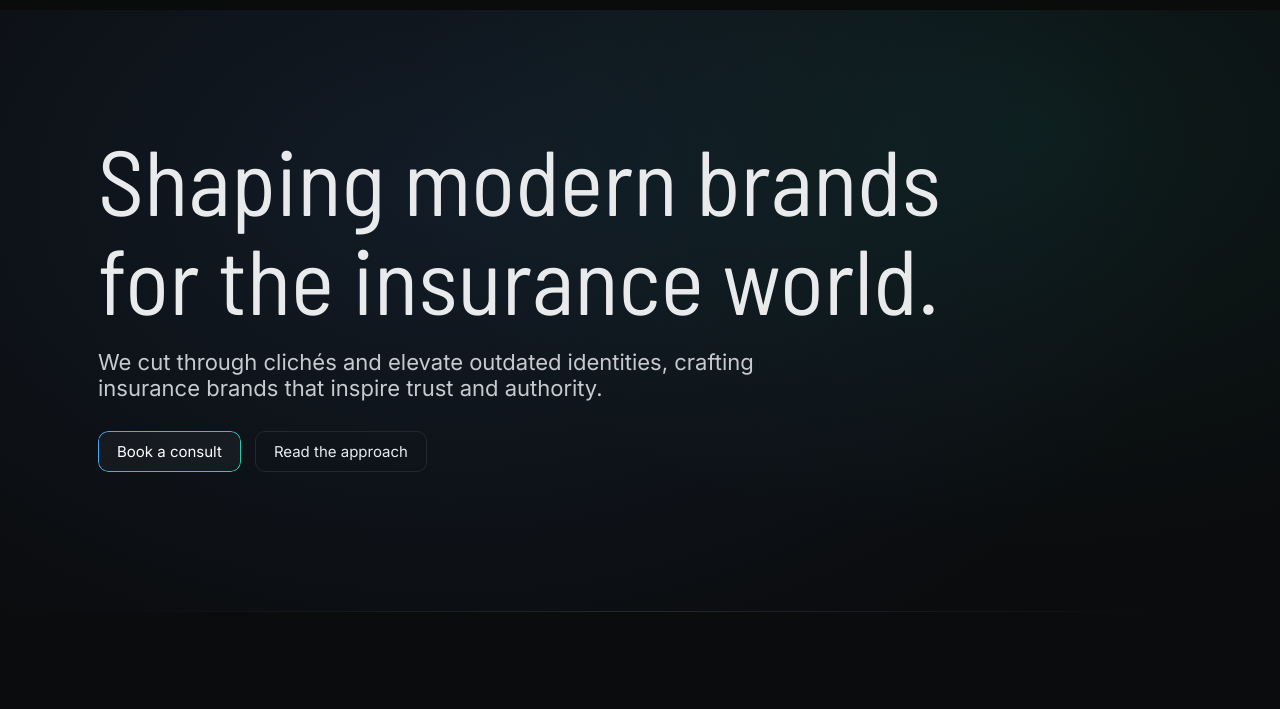
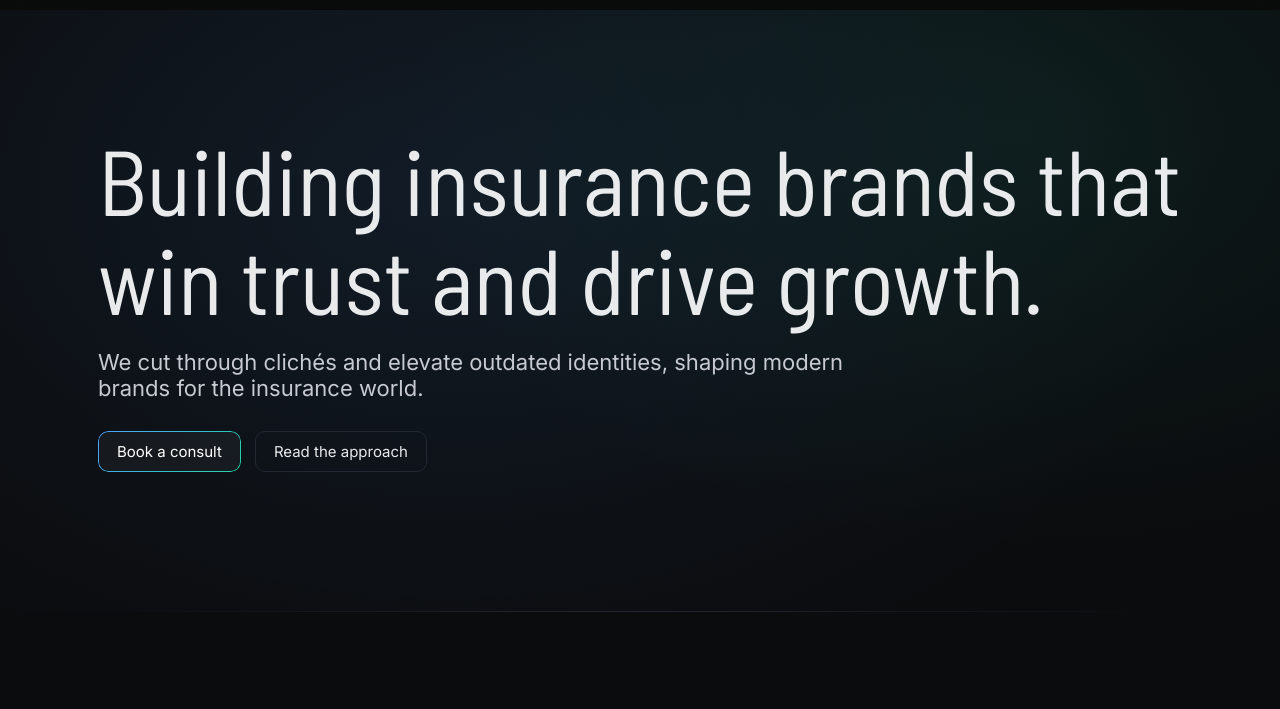
Before and after one commit to idiotmarketer/howlers.agency, a plain HTML site: page index.html in a window 1280 px wide. Shown: the part 80-789 px from the top of the page. Drawn offline with Linux system fonts and the light colour scheme.

Commit message:
Update index.html

```diff
--- a/index.html
+++ b/index.html
@@ -217,8 +217,8 @@
     <!-- HERO -->
     <section class="hero">
       <div class="wrap">
-        <h1>Shaping modern brands<br/>for the insurance world.</h1>
-        <p>We cut through clichés and elevate outdated identities, crafting insurance brands that inspire trust and authority.</p>
+        <h1>Building insurance brands that <br> win trust and drive growth.</h1>
+        <p>We cut through clichés and elevate outdated identities, shaping modern brands for the insurance world.</p>
         <div class="links">
           <a class="btn btn-primary" href="#contact">Book a consult</a>
           <a class="btn btn-ghost" href="#how">Read the approach</a>
```
